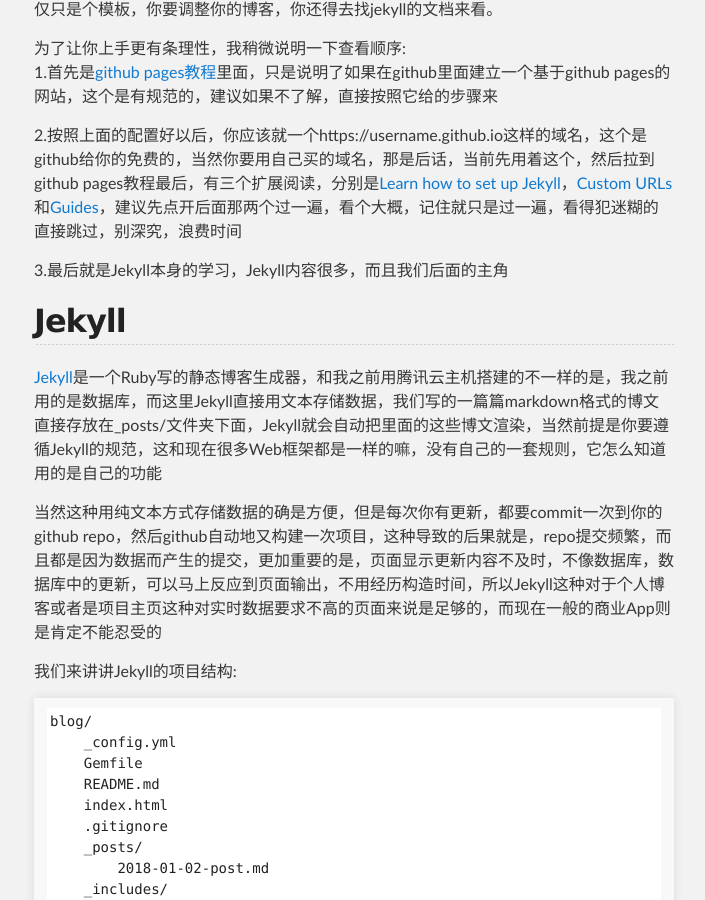
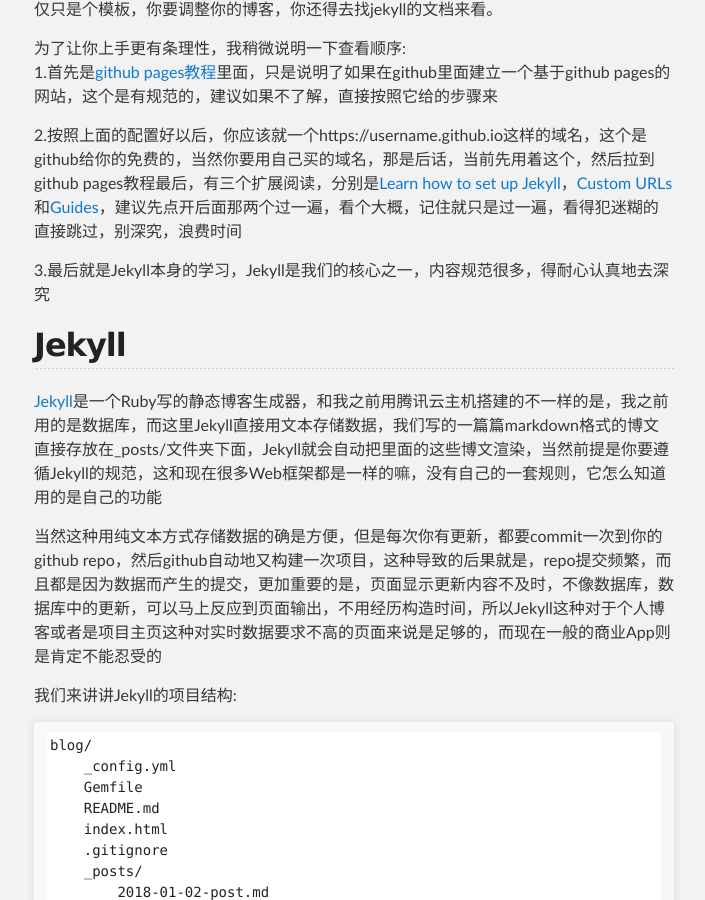
Before and after one commit to silbertmonaphia/silbertmonaphia.github.io, a Jekyll site: the page built from _posts/2018-01-02-关于搬到这个博客.md, in a window 1280 px wide and 900 px high, scrolled down 1224 px. Shown: the whole window, without its empty margins (286-991 px from the left). Built offline with Jekyll 4.4.1, drawn with Linux system fonts in a browser that asks for light colours; our own code applies the rules of GitHub Pages for plain Markdown files; the repository's description, which GitHub fills in, is left out.

Commit message:
Update 2018-01-02-关于搬到这个博客.md

```diff
--- a/_posts/2018-01-02-关于搬到这个博客.md
+++ b/_posts/2018-01-02-关于搬到这个博客.md
@@ -33,7 +33,7 @@
 
 2.按照上面的配置好以后，你应该就一个https://username.github.io这样的域名，这个是github给你的免费的，当然你要用自己买的域名，那是后话，当前先用着这个，然后拉到github pages教程最后，有三个扩展阅读，分别是[Learn how to set up Jekyll](https://jekyllrb.com/docs/quickstart/)，[Custom URLs](https://help.github.com/articles/using-a-custom-domain-with-github-pages/)和[Guides](https://help.github.com/categories/github-pages-basics/)，建议先点开后面那两个过一遍，看个大概，记住就只是过一遍，看得犯迷糊的直接跳过，别深究，浪费时间
 
-3.最后就是Jekyll本身的学习，Jekyll内容很多，而且我们后面的主角
+3.最后就是Jekyll本身的学习，Jekyll是我们的核心之一，内容规范很多，得耐心认真地去深究
 
 ## Jekyll
 [Jekyll](https://github.com/jekyll/jekyll)是一个Ruby写的静态博客生成器，和我之前用腾讯云主机搭建的不一样的是，我之前用的是数据库，而这里Jekyll直接用文本存储数据，我们写的一篇篇markdown格式的博文直接存放在_posts/文件夹下面，Jekyll就会自动把里面的这些博文渲染，当然前提是你要遵循Jekyll的规范，这和现在很多Web框架都是一样的嘛，没有自己的一套规则，它怎么知道用的是自己的功能
```
